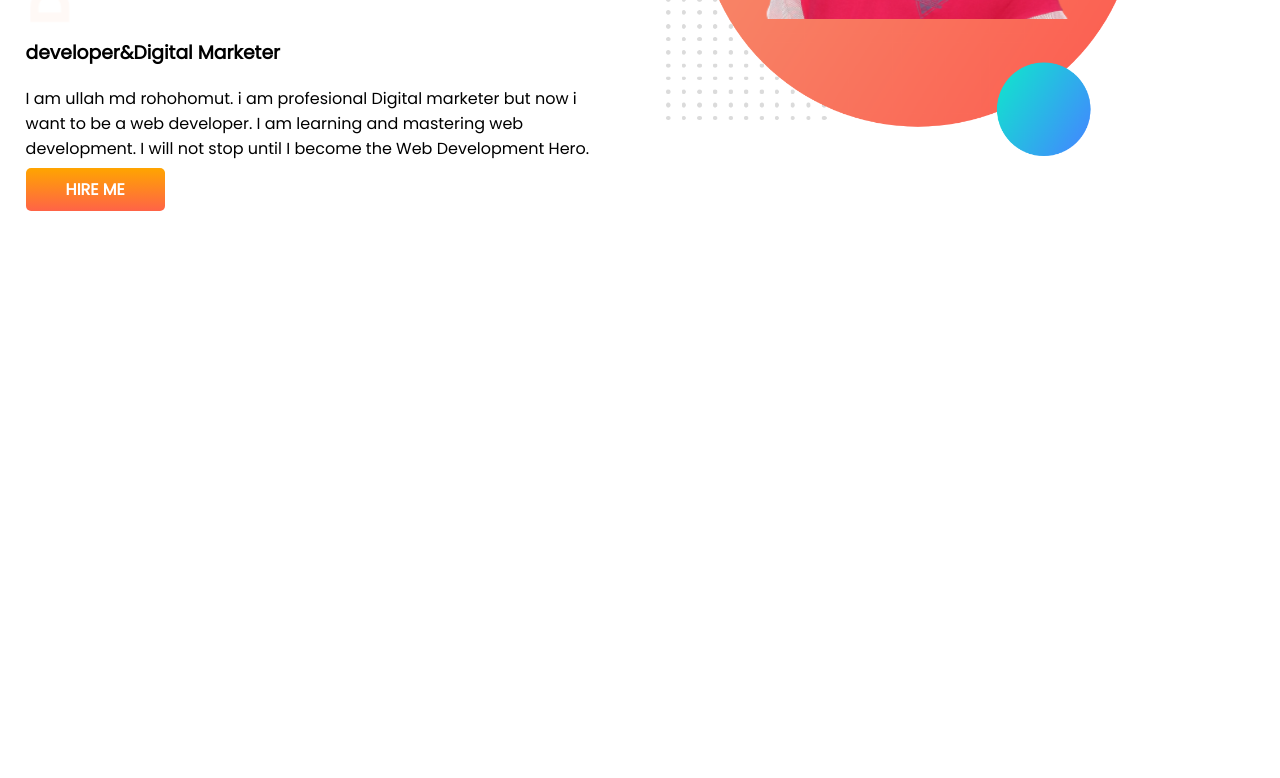
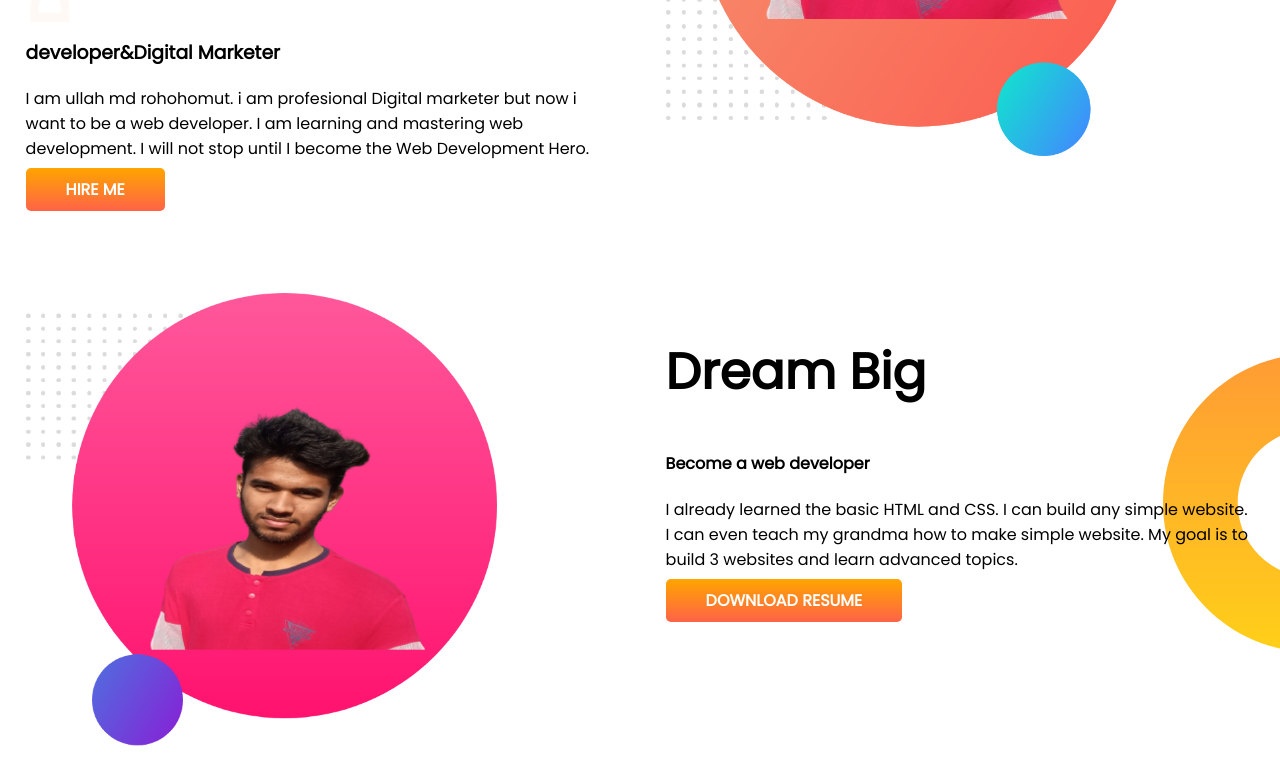
Before and after one commit to mdrohomut2022/developer-protfolio, a plain HTML site: page index.html in a window 1280 px wide. Shown: the part 337-1115 px from the top of the page. Before the commit the page ends 800 px from the top, so only its background shows below. Drawn offline with Linux system fonts and the light colour scheme.

Commit message:
2nd section ready

```diff
--- a/index.html
+++ b/index.html
@@ -34,5 +34,23 @@
 
     </section>
 
+    <section   class="dream-big">
+        <div class="half-width">
+            <img src="images/my-bg2.png" alt="">
+
+        </div>
+
+        <div class="half-width">
+            <h1>Dream Big</h1>
+            <h4>Become a web developer</h4>
+            <p>I already learned the basic HTML and CSS. I can build any simple website. I can even teach my grandma how to make simple website. My goal is to build 3 websites and learn advanced topics.
+
+            </p>
+            <a  class="link-button"target="_blank" href="https://www.linkedin.com/in/mdrohomutullah2022">DOWNLOAD RESUME</a>
+
+        </div>
+
+    </section>
+
     </body>
         </html>
--- a/style.css
+++ b/style.css
@@ -36,3 +36,13 @@ section{
     background-image: url(images/top-banner.png);
     background-repeat: no-repeat;
 }
+
+.dream-big{
+
+    background-image: url(images/dream-bg\ .png);
+    background-repeat: no-repeat;
+    background-position: right;
+    padding-top: 40px;
+ba
+
+}
```
